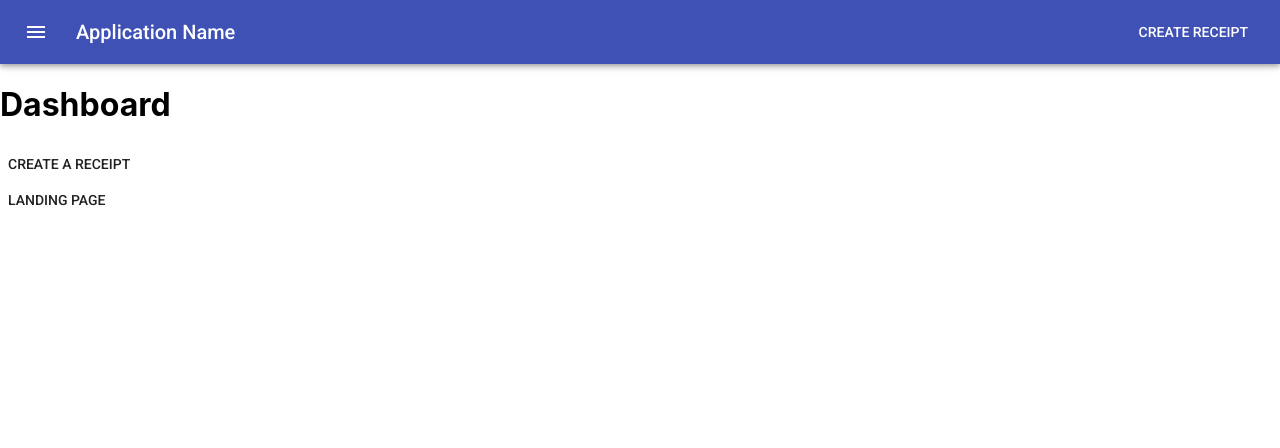
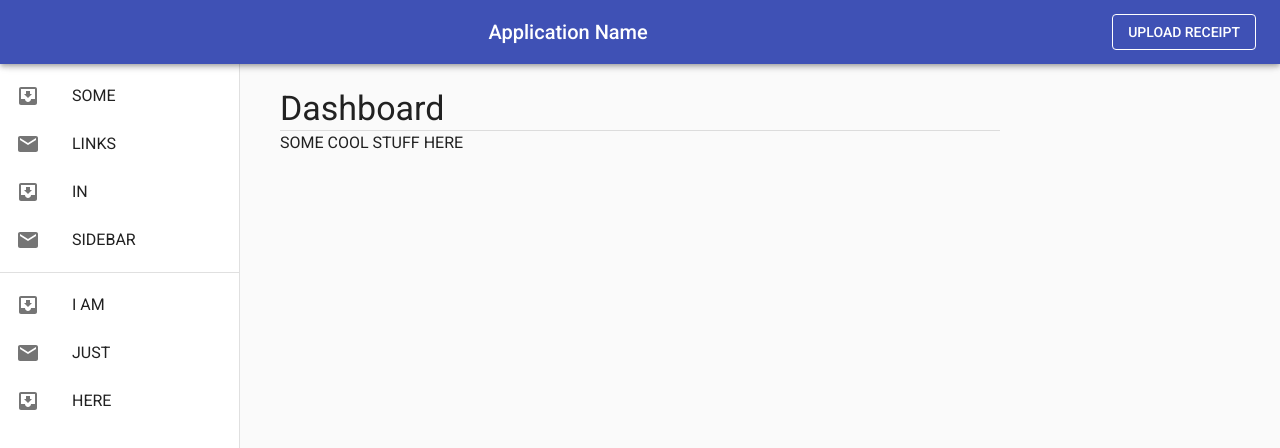
Before and after one commit to hatchways/team-bubblegum, a React (Create React App) app in the folder client/: page / in a window 1280 px wide. Shown: the top 448 px of the page. Built offline with nearby package versions, Linux system fonts and the light colour scheme.

Commit message:
created main page and receipt form

```diff
--- a/client/src/App.js
+++ b/client/src/App.js
@@ -5,6 +5,7 @@ import { BrowserRouter, Route } from "react-router-dom";
 import { theme } from "./themes/theme";
 import Dashboard from "./pages/Dashboard";
 import ButtonAppBar from "./pages/ButtonAppBar";
+import SideBar from "./pages/SideBar";
 
 import "./App.css";
 
@@ -13,6 +14,7 @@ function App() {
     <MuiThemeProvider theme={theme}>
       <BrowserRouter>
         <ButtonAppBar />
+        <SideBar />
         <Route path="/" component={Dashboard} />
       </BrowserRouter>
     </MuiThemeProvider>
--- a/client/src/pages/ButtonAppBar.js
+++ b/client/src/pages/ButtonAppBar.js
@@ -4,16 +4,14 @@ import AppBar from '@material-ui/core/AppBar';
 import Toolbar from '@material-ui/core/Toolbar';
 import Typography from '@material-ui/core/Typography';
 import Button from '@material-ui/core/Button';
-import IconButton from '@material-ui/core/IconButton';
-import MenuIcon from '@material-ui/icons/Menu';
 import { Link } from 'react-router-dom';
 
 const useStyles = makeStyles(theme => ({
   root: {
     flexGrow: 1,
   },
-  menuButton: {
-    marginRight: theme.spacing(2),
+  appBar: {
+    zIndex: theme.zIndex.drawer + 1,
   },
   title: {
     flexGrow: 1,
@@ -25,15 +23,12 @@ function ButtonAppBar() {
 
   return (
     <div className={classes.root}>
-      <AppBar position="static">
+      <AppBar position="fixed" className={classes.appBar}>
         <Toolbar>
-          <IconButton edge="start" className={classes.menuButton} color="inherit" aria-label="menu">
-            <MenuIcon />
-          </IconButton>
-          <Typography variant="h6" className={classes.title}>
+          <Typography variant="h6" align="center" className={classes.title}>
             Application Name
           </Typography>
-          <Button component={ Link } to="/receipt" color="inherit">Create Receipt</Button>
+          <Button component={ Link } to="/receipt" variant="outlined" color="inherit">Upload Receipt</Button>
         </Toolbar>
       </AppBar>
     </div>
--- a/client/src/pages/CreateReceipt.js
+++ b/client/src/pages/CreateReceipt.js
@@ -1,5 +1,12 @@
 import React, { Component } from 'react';
 import { FormControl, TextField, Button, InputLabel, MenuItem, Select } from '@material-ui/core';
+import { withStyles } from '@material-ui/core/styles';
+
+const useStyles = theme => ({
+  button: {
+    margin: theme.spacing(1, 0),
+  }
+});
 
 class CreateReceipt extends Component {
   state = {
@@ -17,6 +24,7 @@ class CreateReceipt extends Component {
   }
 
   render() {
+    const { classes } = this.props;
     return (
       <div>
         <FormControl>
@@ -31,11 +39,11 @@ class CreateReceipt extends Component {
             <MenuItem value={"Other"} >Other</MenuItem>
           </Select>
           </FormControl>
-        </FormControl>
-        <Button onClick={this.onBtnClick} >Submit</Button>
+        </FormControl><br />
+        <Button className={classes.button} onClick={this.onBtnClick} >Submit</Button>
       </div>
     );
   }
 }
 
-export default CreateReceipt;
+export default withStyles(useStyles)(CreateReceipt);
--- a/client/src/pages/Dashboard.js
+++ b/client/src/pages/Dashboard.js
@@ -1,22 +1,32 @@
 import React, { Component } from 'react';
-import { Route, Link } from 'react-router-dom';
-import { Button } from '@material-ui/core';
-import ButtonAppBar from './ButtonAppBar';
-import CreateReceipt from './CreateReceipt';
-import Landing from './Landing';
+import { Typography, Divider } from '@material-ui/core';
+import { withStyles } from '@material-ui/core/styles';
+
+const useStyles = theme => ({
+  root: {
+    flexGrow: 1
+  },
+  content: {
+    flexGrow: 1,
+    padding: theme.spacing(3, 35),
+  },
+  toolbar: theme.mixins.toolbar
+});
 
 class Dashboard extends Component {
   render() {
+    const { classes } = this.props;
     return (
-      <div>
-        <h1>Dashboard</h1>
-        <Button component={ Link } to="/receipt">Create a Receipt</Button>
-        <Route path="/receipt" component={CreateReceipt} /><br />
-        <Button component={ Link } to="/landing">Landing Page</Button>
-        <Route path="/landing" component={Landing} />
+      <div className={classes.root}>
+        <main className={classes.content}>
+          <div className={classes.toolbar} />
+          <Typography variant="h4">Dashboard</Typography>
+          <Divider />
+          <Typography paragraph>SOME COOL STUFF HERE</Typography>
+        </main>
       </div>
     );
   }
 }
 
-export default Dashboard;
+export default withStyles(useStyles)(Dashboard);
--- /dev/null
+++ b/client/src/pages/SideBar.js
@@ -0,0 +1,59 @@
+import React from 'react';
+import { makeStyles } from '@material-ui/core/styles';
+import { Drawer, CssBaseline, List, Divider, ListItem, ListItemIcon, ListItemText } from '@material-ui/core';
+import InboxIcon from '@material-ui/icons/MoveToInbox';
+import MailIcon from '@material-ui/icons/Mail';
+
+const drawerWidth = 240;
+
+const useStyles = makeStyles(theme => ({
+  root: {
+    display: 'flex',
+  },
+  drawer: {
+    width: drawerWidth,
+    flexShrink: 0,
+  },
+  drawerPaper: {
+    width: drawerWidth,
+  },
+  toolbar: theme.mixins.toolbar,
+}));
+
+function SideBar() {
+  const classes = useStyles();
+
+  return (
+    <div className={classes.root}>
+      <CssBaseline />
+      <Drawer
+        className={classes.drawer}
+        variant="permanent"
+        classes={{
+          paper: classes.drawerPaper,
+        }}
+      >
+        <div className={classes.toolbar} />
+        <List>
+          {['SOME', 'LINKS', 'IN', 'SIDEBAR'].map((text, index) => (
+            <ListItem button key={text}>
+              <ListItemIcon>{index % 2 === 0 ? <InboxIcon /> : <MailIcon />}</ListItemIcon>
+              <ListItemText primary={text} />
+            </ListItem>
+          ))}
+        </List>
+        <Divider />
+        <List>
+          {['I AM', 'JUST', 'HERE'].map((text, index) => (
+            <ListItem button key={text}>
+              <ListItemIcon>{index % 2 === 0 ? <InboxIcon /> : <MailIcon />}</ListItemIcon>
+              <ListItemText primary={text} />
+            </ListItem>
+          ))}
+        </List>
+      </Drawer>
+    </div>
+  );
+}
+
+export default SideBar;
```
